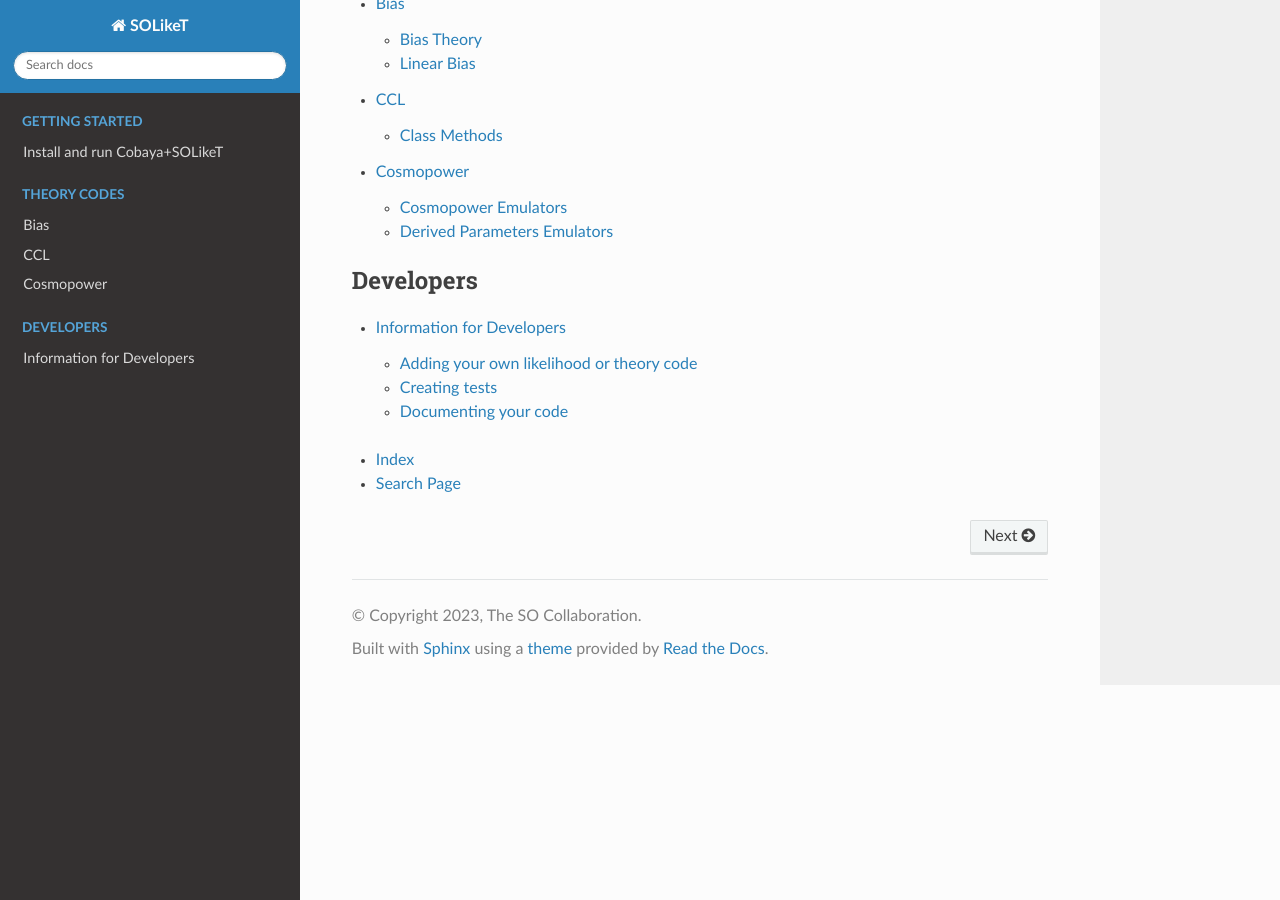
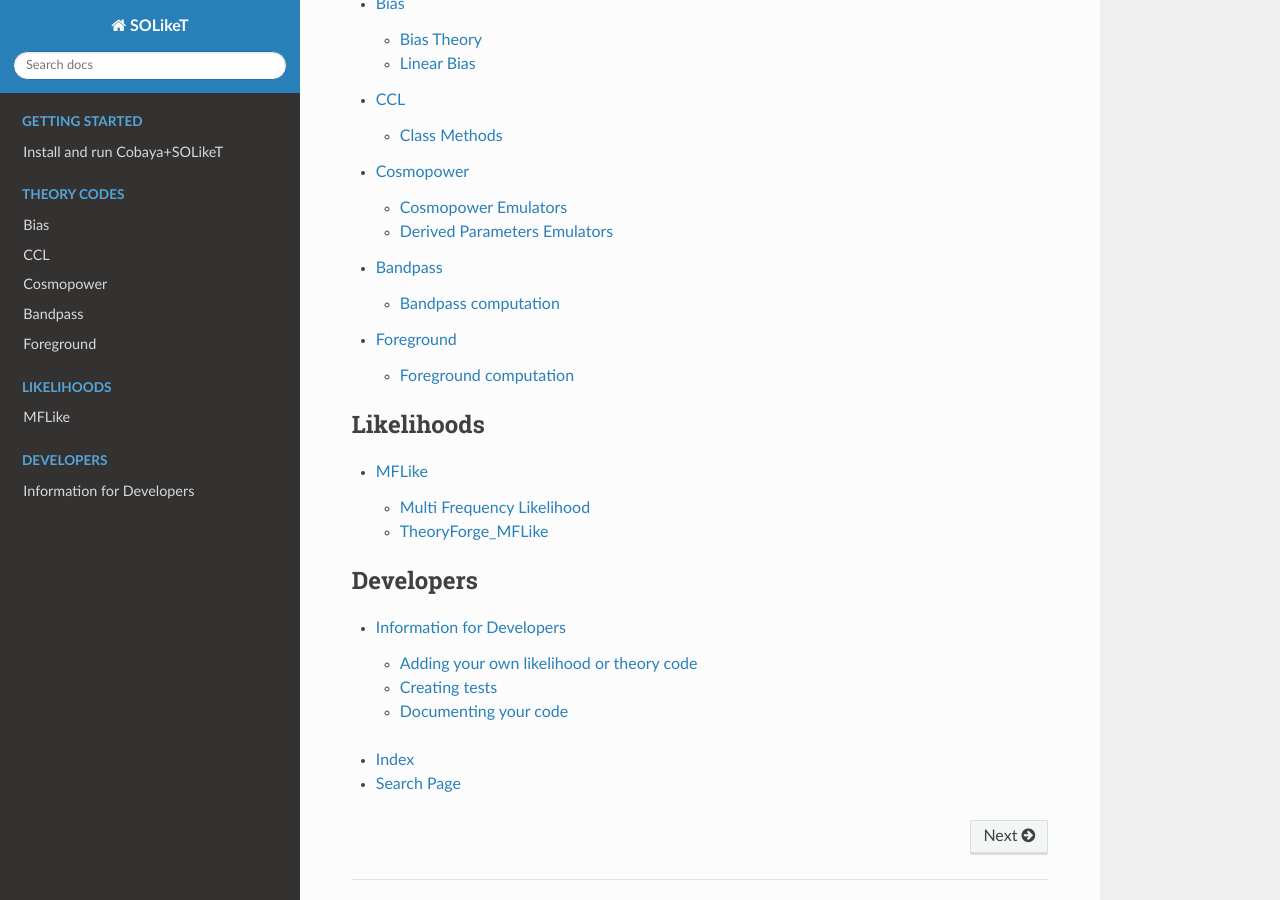
Before and after one commit to simonsobs/SOLikeT, a Sphinx documentation site: the page built from docs/index.rst, in a window 1280 px wide and 900 px high, scrolled down 2345 px. Built offline with Sphinx 7.4.7 and the Read the Docs theme 2.0.0, drawn with Linux system fonts in a browser that asks for light colours.

Commit message:
first commit to set docs for mflike

```diff
--- a/docs/conf.py
+++ b/docs/conf.py
@@ -29,6 +29,7 @@ extensions = [
     "sphinx.ext.autodoc", # Generate doc pages from source docstrings
     "sphinx.ext.viewcode", # Generate links to source code
     "sphinx.ext.mathjax", # Mathematical symbols
+    "sphinx_rtd_theme", # readthedocs theme
 ]
 
 templates_path = ['_templates']
--- /dev/null
+++ b/docs/foreground.rst
@@ -0,0 +1,9 @@
+Foreground
+==========
+
+Foreground computation
+----------------------
+
+.. autoclass:: soliket.Foreground
+    :exclude-members: initialize
+    :members:
--- a/docs/index.rst
+++ b/docs/index.rst
@@ -21,10 +21,14 @@ Table of contents
    bias
    ccl
    cosmopower
+   bandpass
+   foreground
 
 .. toctree::
    :caption: Likelihoods
    :maxdepth: 2
+
+   mflike
 
 .. toctree::
    :caption: Developers
```
Also changed, not shown: docs/bandpass.rst (added, +11 -0 lines), docs/mflike.rst (added, +19 -0 lines), 2 other files.
